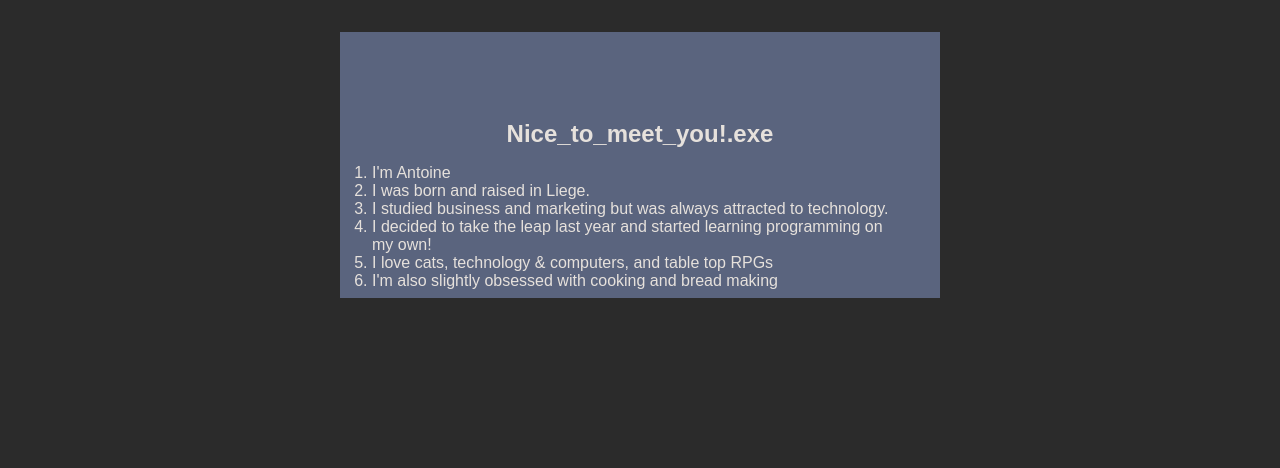
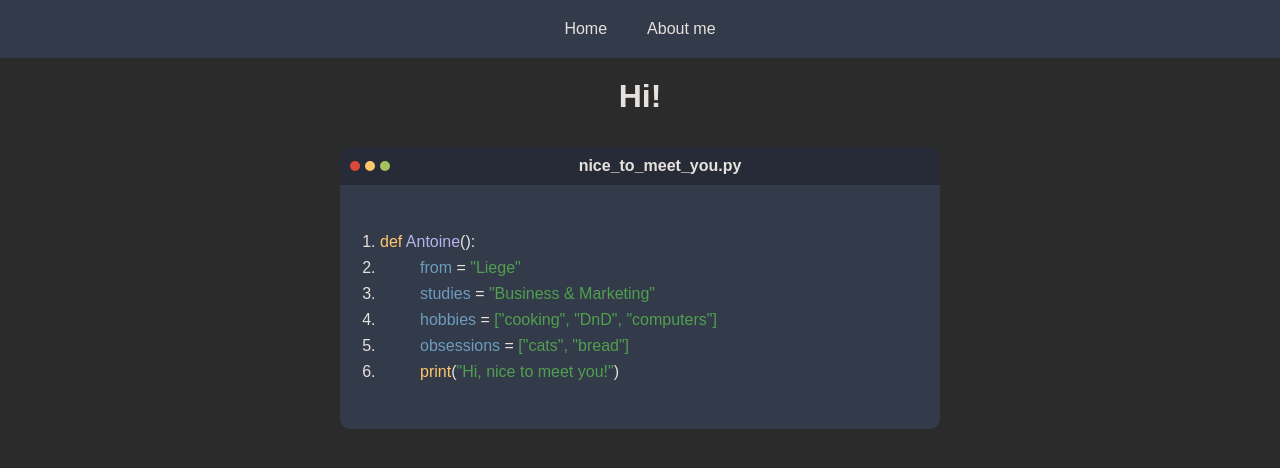
Before and after one commit to ahorguelin/hello_web_switchfully, a plain HTML site: page index.html in a window 1280 px wide. Drawn offline with Linux system fonts and the light colour scheme; a small style sheet from the web is missing.

Commit message:
intro page and placeholder img

```diff
--- a/assets/static/style.css
+++ b/assets/static/style.css
@@ -1,7 +1,8 @@
-:root{
+:root {
     --bg: #2b2b2b;
     --fg: #e6e1dc;
-    --slate: #5a647e;
+    --slate: #333a49;
+    --slate-alt: #262b37;
     --red: #da4939;
     --yellow: #ffc66d;
     --blue: #6d9cbe;
@@ -10,34 +11,176 @@
     --dgreen: #519f50;
 }
 
-*{
+/* COLORS CLASS */
+.red {
+    color: var(--red);
+}
+
+.green {
+    color: var(--lgreen);
+}
+
+.yellow {
+    color: var(--yellow);
+}
+
+.dgreen {
+    color: var(--dgreen);
+}
+
+.blue {
+    color: var(--blue);
+}
+
+.purple {
+    color: var(--purple);
+}
+
+/* CSS RESET */
+
+* {
     margin: 0;
     padding: 0;
     box-sizing: border-box;
+
+    font-family: 'Hack', sans-serif;
 }
 
-body{
+body {
     background-color: var(--bg);
 }
 
-.editor{
+main {
+    padding: 10px 20px;
+}
+
+h1 {
+    text-align: center;
+    color: var(--fg);
+    margin-top: 10px;
+}
+
+/* NAV BAR */
+nav {
+    background-color: var(--slate);
+    padding: 20px;
+
+    display: flex;
+    flex-flow: row wrap;
+    justify-content: center;
+    gap: 40px;
+    align-items: center;
+}
+
+.navbar-link:link {
+    color: var(--fg);
+    text-decoration: none;
+
+    transition: all 0.5s;
+}
+
+.navbar-link:visited {
+    color: var(--fg);
+    text-decoration: none;
+
+    transition: all 0.5s;
+}
+
+.navbar-link:link:active {
+    color: var(--yellow);
+}
+
+.navbar-link:visited:active {
+    color: var(--yellow);
+}
+
+.navbar-link:link:hover {
+    text-decoration: underline;
+
+    transition: all 0.5s;
+}
+
+.navbar-link:visited:hover {
+    text-decoration: underline;
+
+    transition: all 0.5s;
+}
+
+
+/* CODE EDITOR CARD STYLING */
+
+.editor {
     background-color: var(--slate);
     max-width: 600px;
     margin: 2rem auto;
-    padding: 0.5rem 2rem;
+    border-radius: 10px;
+
+    transition: all 0.5s;
 }
 
-.editor-header{
-    font-family: 'Hack', sans-serif;
-    color: var(--fg);
-    margin-bottom: 1rem;
+.editor:hover {
+    scale: 1.02;
+    transition: all 0.5s;
 }
 
-.editor-header > h1{
-    text-align: center;
+.editor-header {
+    color: var(--fg);
+    background-color: var(--slate-alt);
+
+    padding: 10px;
+    border-radius: 10px 10px 0px 0px;
+
+    display: flex;
+    flex-flow: row nowrap;
+    align-items: center;
 }
 
-.editor-body{
-    font-family: 'Hack', sans-serif;
+.editor-header>h2 {
+    text-align: center;
+    font-size: 1rem;
+    margin: auto;
+}
+
+.dots {
+    display: flex;
+    gap: 5px;
+}
+
+.dots>.red {
+    background-color: var(--red);
+}
+
+.dots>.yellow {
+    background-color: var(--yellow);
+}
+
+.dots>.green {
+    background-color: var(--lgreen);
+}
+
+.dot {
+    height: 10px;
+    width: 10px;
+    border-radius: 50%;
+}
+
+.editor-body {
     color: var(--fg);
+    padding: 40px;
 }
+
+.editor-body li {
+    margin: 8px 0px;
+}
+
+.tabbed {
+    margin-left: 40px;
+}
+
+
+/* CARDS  */
+.card {
+    max-width: 600px;
+
+    padding: 20px;
+}
--- a/index.html
+++ b/index.html
@@ -10,27 +10,50 @@
 </head>
 
 <body>
+    <header>
+        <nav>
+            <div><a class="navbar-link" href="index.html">Home</a></div>
+            <div><a class="navbar-link" href="about.html">About me</a></div>
+        </nav>
+    </header>
     <main>
-        <article class="editor">
+        <h1>Hi!</h1>
+        <section class="editor">
             <div class="editor-header">
-                <div class="editor">
+                <div class="dots">
                     <div class="dot red"></div>
                     <div class="dot yellow"></div>
                     <div class="dot green"></div>
                 </div>
-                <h1>Nice_to_meet_you!.exe</h1>
+                <h2>nice_to_meet_you.py</h2>
             </div>
             <div class="editor-body">
                 <ol>
-                    <li><p>I'm Antoine</p></li>
-                    <li><p>I was born and raised in Liege.</p></li>
-                    <li><p>I studied business and marketing but was always attracted to technology.</p></li>
-                    <li><p>I decided to take the leap last year and started learning programming on my own!</p></li>
-                    <li><p>I love cats, technology & computers, and table top RPGs</p></li>
-                    <li><p>I'm also slightly obsessed with cooking and bread making</p></li>
+                    <li>
+                        <p><span class="yellow">def</span> <span class="purple">Antoine</span>():</p>
+                    </li>
+                    <li>
+                        <p class="tabbed"><span class="blue">from</span> = <span class="dgreen">"Liege"</span></p>
+                    </li>
+                    <li>
+                        <p class="tabbed"><span class="blue">studies</span> = <span class="dgreen">"Business &
+                                Marketing"</span></p>
+                    </li>
+                    <li>
+                        <p class="tabbed"><span class="blue">hobbies</span> = <span class="dgreen">["cooking", "DnD",
+                                "computers"]</span></p>
+                    </li>
+                    <li>
+                        <p class="tabbed"><span class="blue">obsessions</span> = <span class="dgreen">["cats",
+                                "bread"]</span></p>
+                    </li>
+                    <li>
+                        <p class="tabbed"><span class="yellow">print</span>(<span class="dgreen">"Hi, nice to meet
+                                you!"</span>)</p>
+                    </li>
                 </ol>
             </div>
-        </article>
+        </section>
     </main>
 </body>
 
```
Also changed, not shown: about.html (added, +59 -0 lines), assets/img/dnd.png (added).
